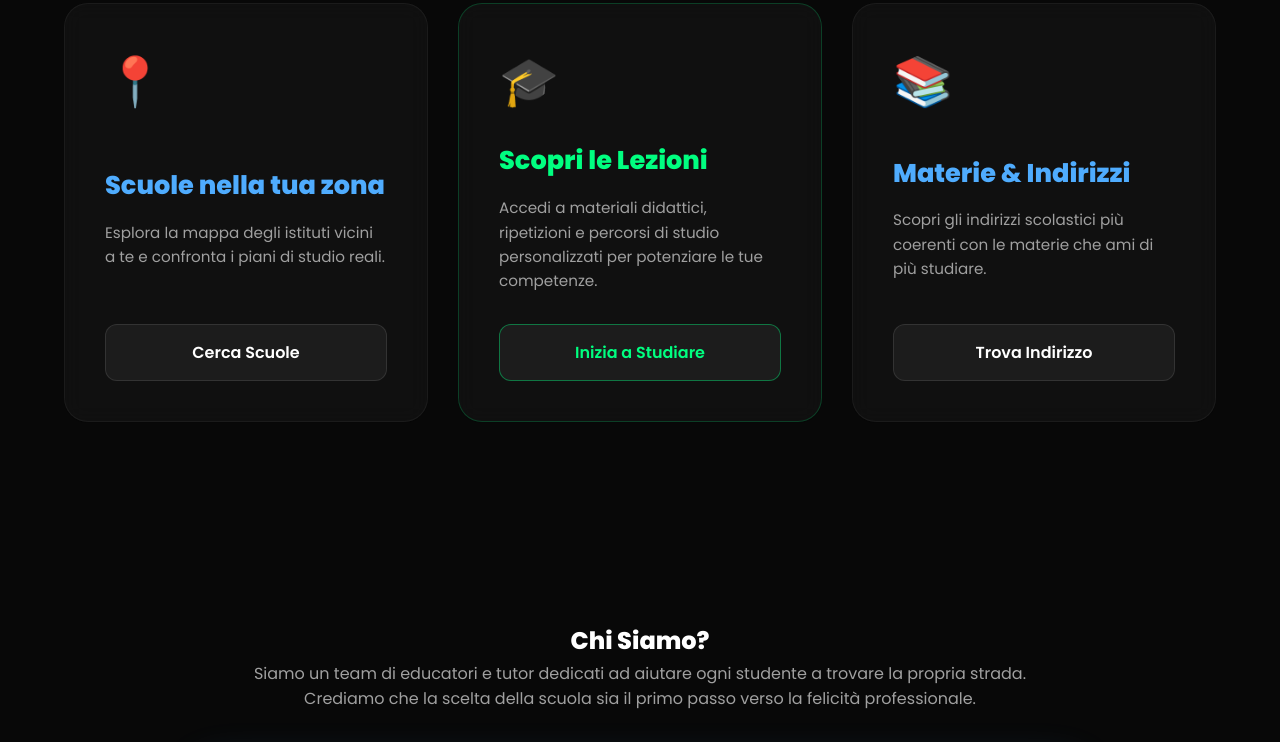
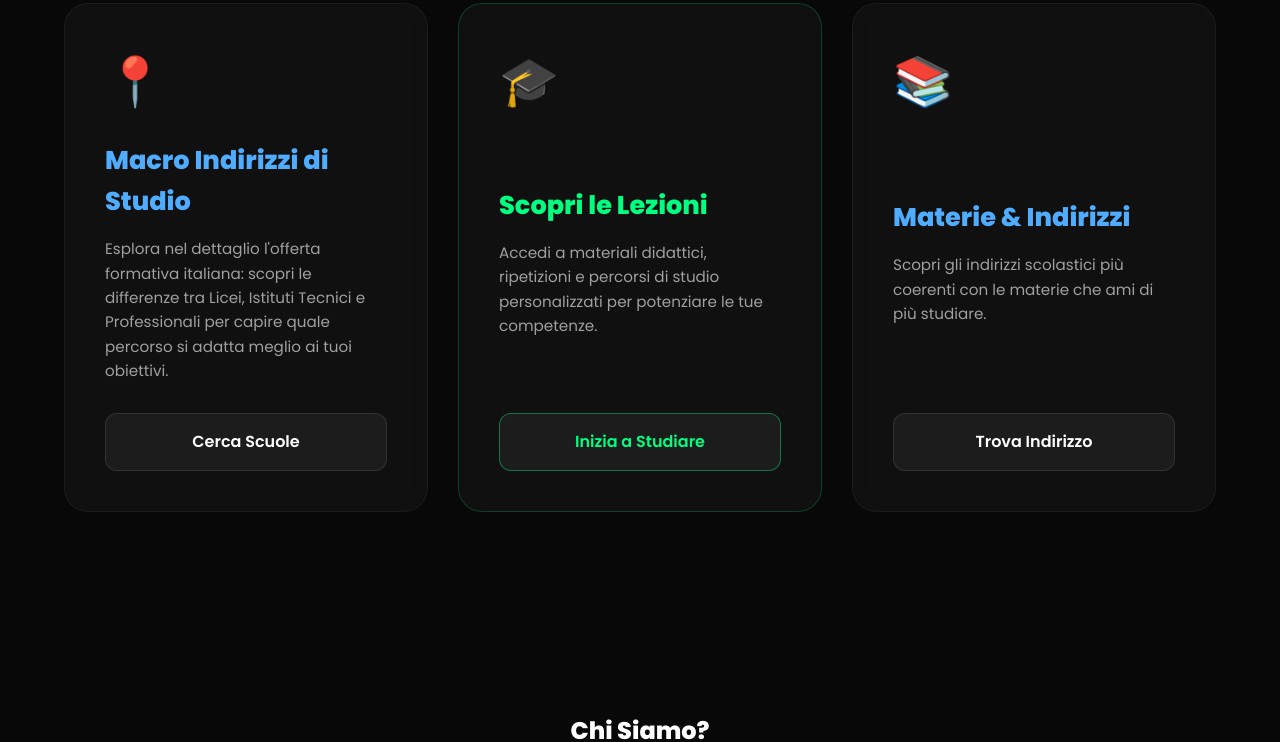
Before and after one commit to shxlkinho/UPTOYOU, a plain HTML site: page index.html in a window 1280 px wide. Shown: the part 1230-1972 px from the top of the page. Drawn offline with nearby package versions, Linux system fonts and the light colour scheme.

Commit message:
Update index.html

```diff
--- a/index.html
+++ b/index.html
@@ -239,8 +239,8 @@
             <a href="guidato.html" class="card-custom card-zona">
                 <span class="card-emoji">📍</span>
                 <div>
-                    <h3>Scuole nella tua zona</h3>
-                    <p>Esplora la mappa degli istituti vicini a te e confronta i piani di studio reali.</p>
+                    <h3>Macro Indirizzi di Studio</h3>
+                    <p>Esplora nel dettaglio l'offerta formativa italiana: scopri le differenze tra Licei, Istituti Tecnici e Professionali per capire quale percorso si adatta meglio ai tuoi obiettivi.</p>
                 </div>
                 <div class="card-btn-action">Cerca Scuole</div>
             </a>
```
